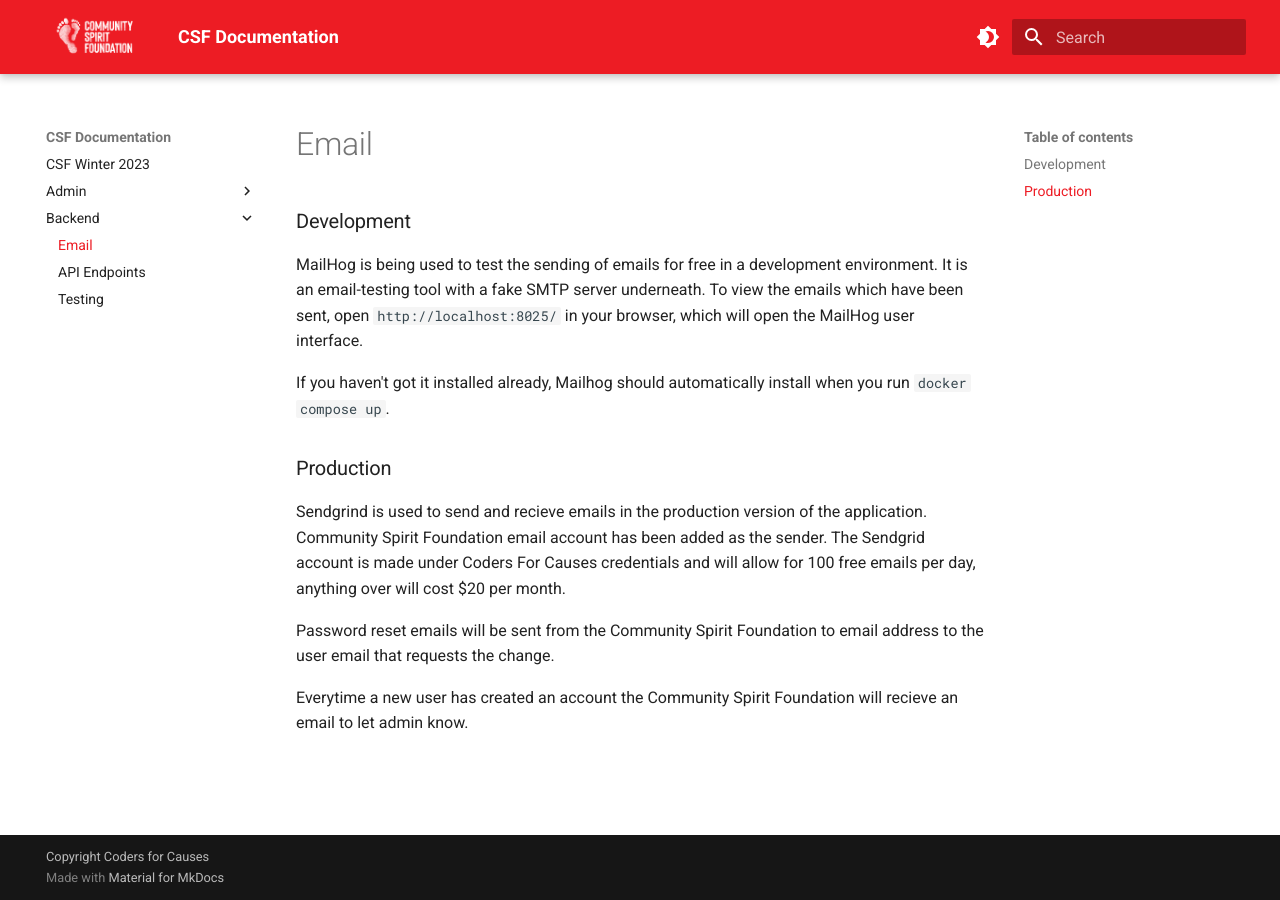
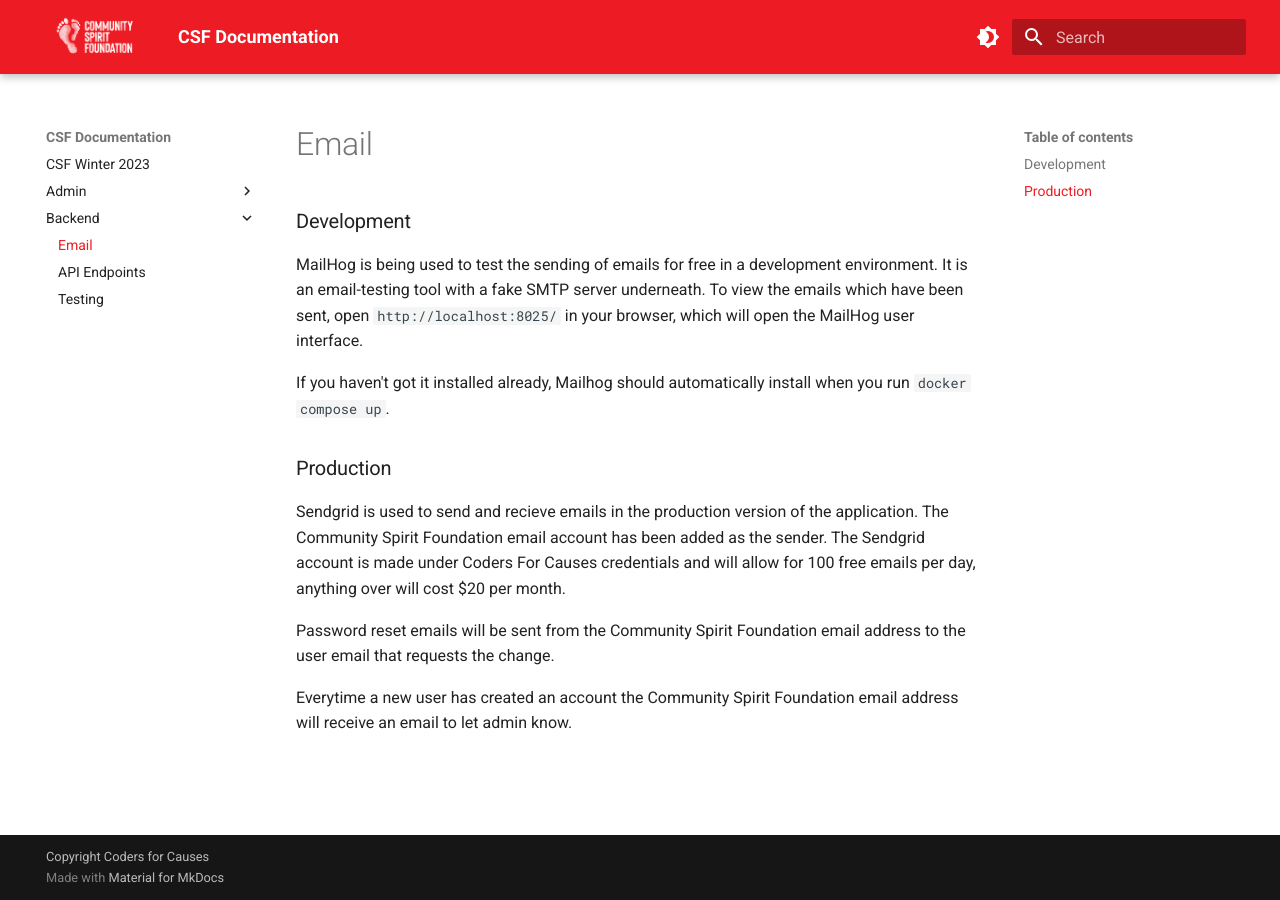
Before and after one commit to codersforcauses/csf, an MkDocs documentation site: the page built from documentation/docs/backend/email.md, in a window 1280 px wide. Built offline with MkDocs 1.6.1 and Material for MkDocs 9.7.7, drawn with Linux system fonts in a browser that asks for light colours.

Commit message:
requested changes because amy roasted my grammar

```diff
--- a/documentation/docs/backend/email.md
+++ b/documentation/docs/backend/email.md
@@ -8,8 +8,8 @@
 
 ### Production
 
-Sendgrind is used to send and recieve emails in the production version of the application. Community Spirit Foundation email account has been added as the sender. The Sendgrid account is made under Coders For Causes credentials and will allow for 100 free emails per day, anything over will cost $20 per month.
+Sendgrid is used to send and recieve emails in the production version of the application. The Community Spirit Foundation email account has been added as the sender. The Sendgrid account is made under Coders For Causes credentials and will allow for 100 free emails per day, anything over will cost $20 per month.
 
-Password reset emails will be sent from the Community Spirit Foundation to email address to the user email that requests the change.
+Password reset emails will be sent from the Community Spirit Foundation email address to the user email that requests the change.
 
-Everytime a new user has created an account the Community Spirit Foundation will recieve an email to let admin know.
+Everytime a new user has created an account the Community Spirit Foundation email address will receive an email to let admin know.
```
Also changed, not shown: documentation/docs/backend/endpoints.md (+1 -1 lines).
